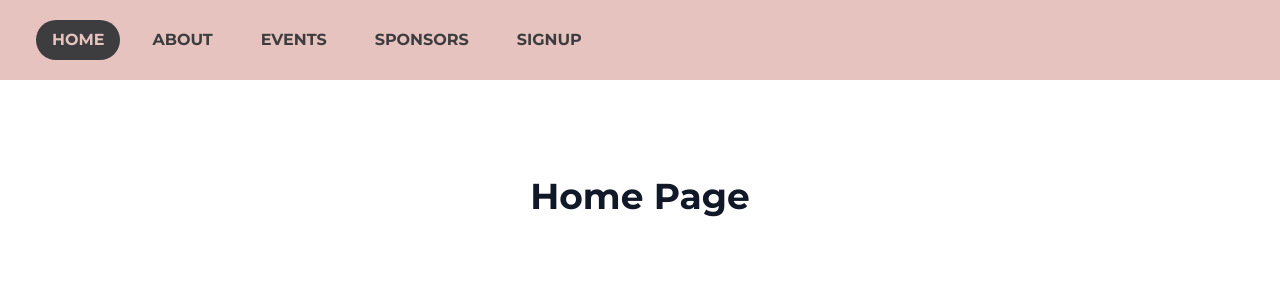
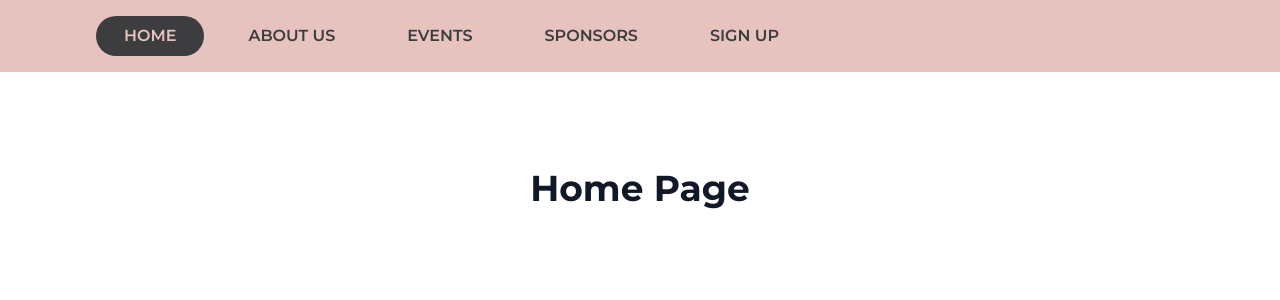
Before and after one commit to UoaWDCC/uads-member-app-v2, a React (Vite) app in the folder web/: page / in a window 1280 px wide. Shown: the top 300 px of the page. Built offline with nearby package versions, Linux system fonts and the light colour scheme.

Commit message:
UADS-17 style: Formatted navbar different font, changed padding

```diff
--- a/web/src/Components/Navbar.tsx
+++ b/web/src/Components/Navbar.tsx
@@ -2,66 +2,61 @@ import { NavLink } from "react-router-dom";
 
 export default function Navbar() {
   return (
-    <nav className="flex items-center px-25 p-5 bg-[#E6C3BE] uppercase space-x-4">
+    <nav className="flex items-center px-20 py-4 bg-[#E6C3BE] uppercase space-x-4">
       <NavLink
         to="/"
         className={({ isActive }) =>
-          `font-bold py-2 px-4 transition-all duration-300 ml-4 ${
-            isActive
+          `font-inter font-semibold text-20px text-normal uppercase py-2 px-4 transition-all duration-300 ml-4 ${isActive
           ? "text-[#E6C3BE] bg-[#3D3D3F] rounded-full"
             : "text-[#3D3D3F] hover:bg-[#3D3D3F] hover:text-[#E6C3BE] hover:rounded-full"
           }`
         }
       >
-        Home
+        <span className="px-3">Home</span>
       </NavLink>
       <NavLink
         to="/about"
         className={({ isActive }) =>
-          `font-bold py-2 px-4 transition-all duration-300 ${
-            isActive
+          `font-inter font-semibold text-20px text-normal uppercase py-2 px-4 transition-all duration-300 ${isActive
           ? "text-[#E6C3BE] bg-[#3D3D3F] rounded-full"
             : "text-[#3D3D3F] hover:bg-[#3D3D3F] hover:text-[#E6C3BE] hover:rounded-full"
           }`
         }
       >
-        About
+        <span className="px-3">About Us</span>
       </NavLink>
       <NavLink
         to="/events"
         className={({ isActive }) =>
-          `font-bold py-2 px-4 transition-all duration-300 ${
-            isActive
+          `font-inter font-semibold text-20px text-normal uppercase py-2 px-4 transition-all duration-300 ${isActive
           ? "text-[#E6C3BE] bg-[#3D3D3F] rounded-full"
             : "text-[#3D3D3F] hover:bg-[#3D3D3F] hover:text-[#E6C3BE] hover:rounded-full"
           }`
         }
       >
-        Events
+        <span className="px-3">Events</span>
       </NavLink>
       <NavLink
         to="/sponsors"
         className={({ isActive }) =>
-          `font-bold py-2 px-4 transition-all duration-300 ${
-            isActive
+          `font-inter font-semibold text-20px text-normal uppercase py-2 px-4 transition-all duration-300 ${isActive
           ? "text-[#E6C3BE] bg-[#3D3D3F] rounded-full"
             : "text-[#3D3D3F] hover:bg-[#3D3D3F] hover:text-[#E6C3BE] hover:rounded-full"
           }`
         }
       >
-        Sponsors
+        <span className="px-3">Sponsors</span>
       </NavLink>
       <NavLink
         to="/signup"
         className={({ isActive }) =>
-          `font-bold py-2 px-4 transition-all duration-300 ${
-            isActive
+          `font-inter font-semibold text-20px text-normal uppercase py-2 px-4 transition-all duration-300 ${isActive
           ? "text-[#E6C3BE] bg-[#3D3D3F] rounded-full"
             : "text-[#3D3D3F] hover:bg-[#3D3D3F] hover:text-[#E6C3BE] hover:rounded-full"
           }`
         }
       >
-        Signup
+        <span className="px-3">Sign Up</span>
       </NavLink>
     </nav>
   );
```
Lines whose indentation alone changed are shown as unchanged.
